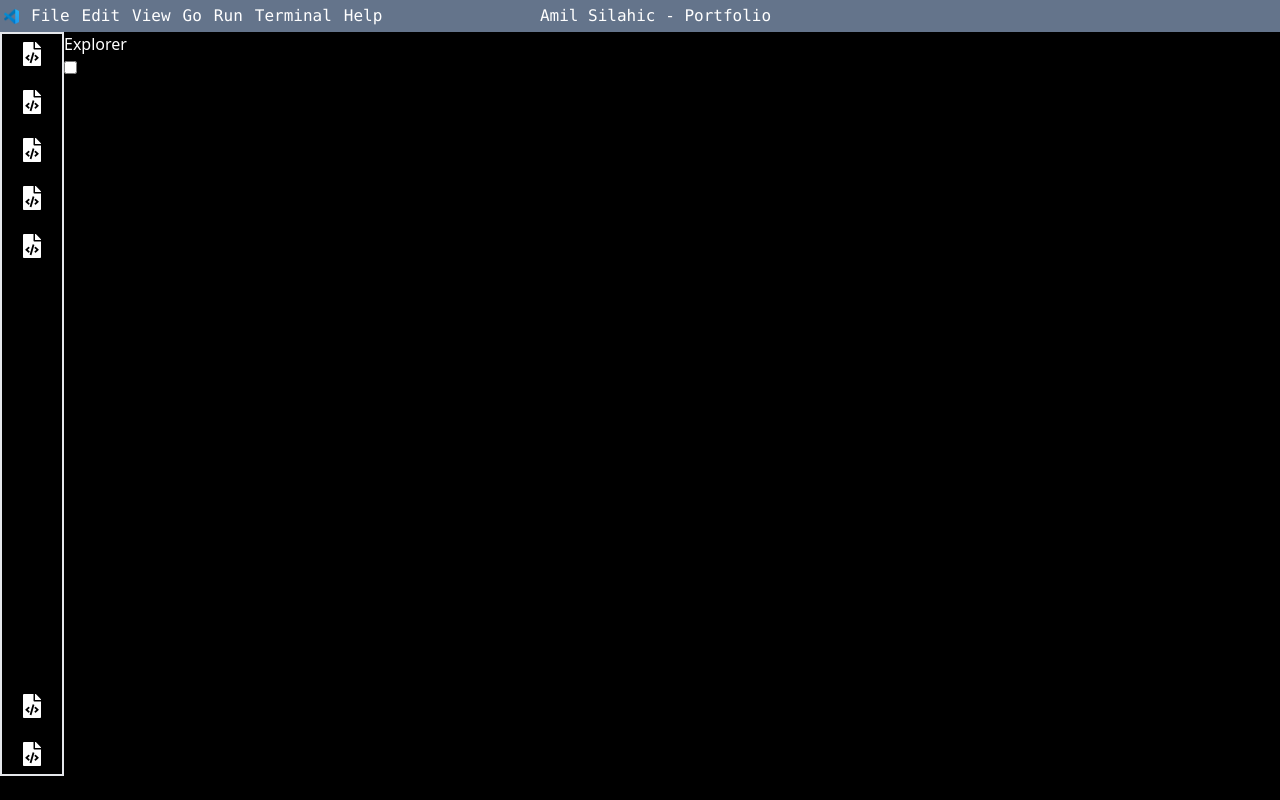
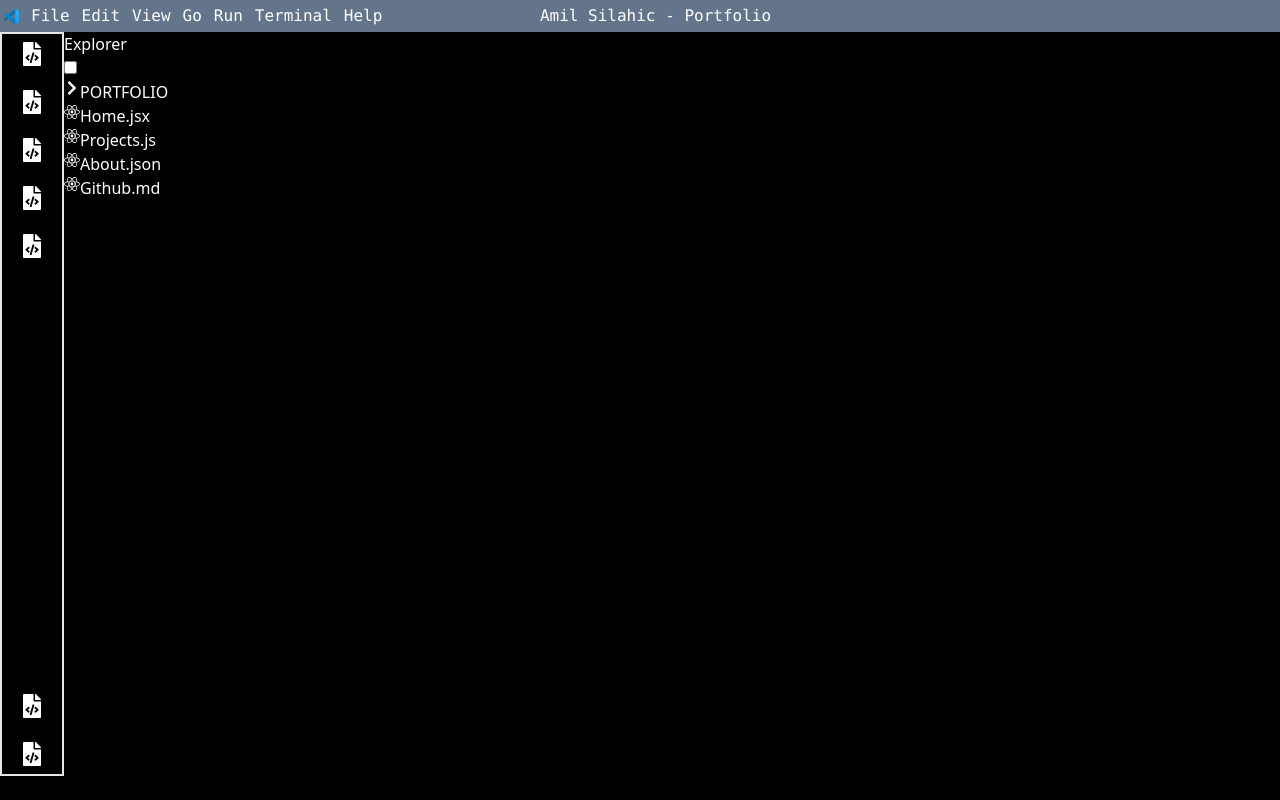
Before and after one commit to SilahicAmil/nextjs-updated-portfolio, a Next.js app: page / in a window 1280 px wide. Built offline with nearby package versions, Linux system fonts and the light colour scheme.

Commit message:
adding file explorer elements

```diff
--- a/components/Navigation/Navigation.js
+++ b/components/Navigation/Navigation.js
@@ -1,15 +1,37 @@
+import { FaChevronRight, FaReact } from "react-icons/fa";
+
 import Layout from "../Layout/Layout";
 
 const Navigation = ({ children }) => {
   return (
-    <Layout>
+    <div>
+      <p>Explorer</p>
       <div>
-        <p>Explorer</p>
+        <input type="checkbox" id="portfolio-checkbox" />
+        <label htmlFor="portfolio-checkbox" className="flex">
+          <FaChevronRight />
+          PORTFOLIO
+        </label>
         <div>
-          <input type="checkbox" id="portfolio-checkbox" />
+          <div className="flex">
+            <FaReact />
+            <p>Home.jsx</p>
+          </div>
+          <div className="flex">
+            <FaReact />
+            <p>Projects.js</p>
+          </div>
+          <div className="flex">
+            <FaReact />
+            <p>About.json</p>
+          </div>
+          <div className="flex">
+            <FaReact />
+            <p>Github.md</p>
+          </div>
         </div>
       </div>
-    </Layout>
+    </div>
   );
 };
 
```
